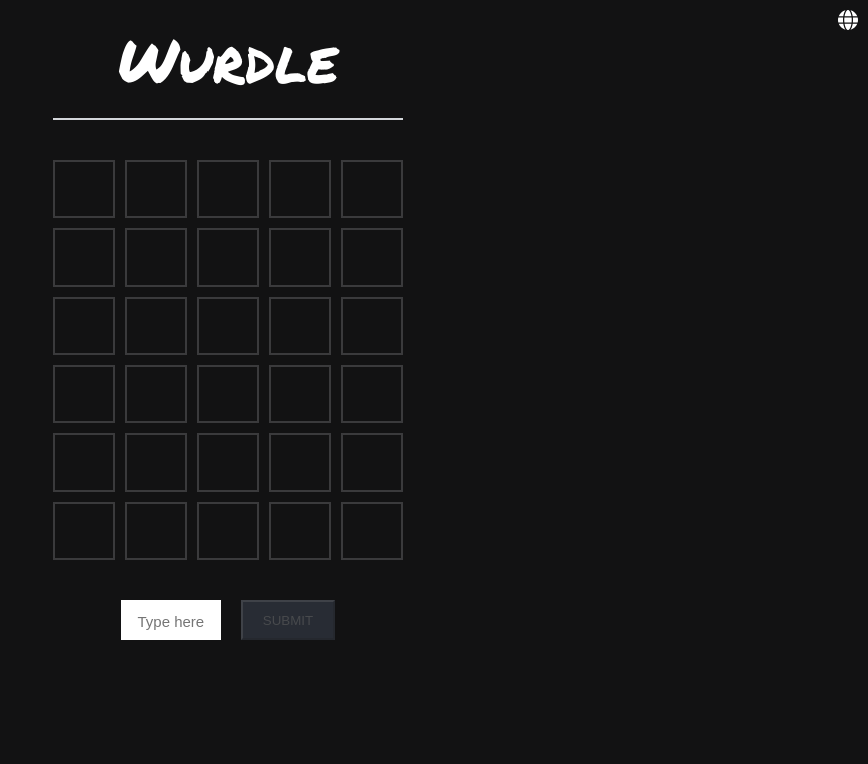
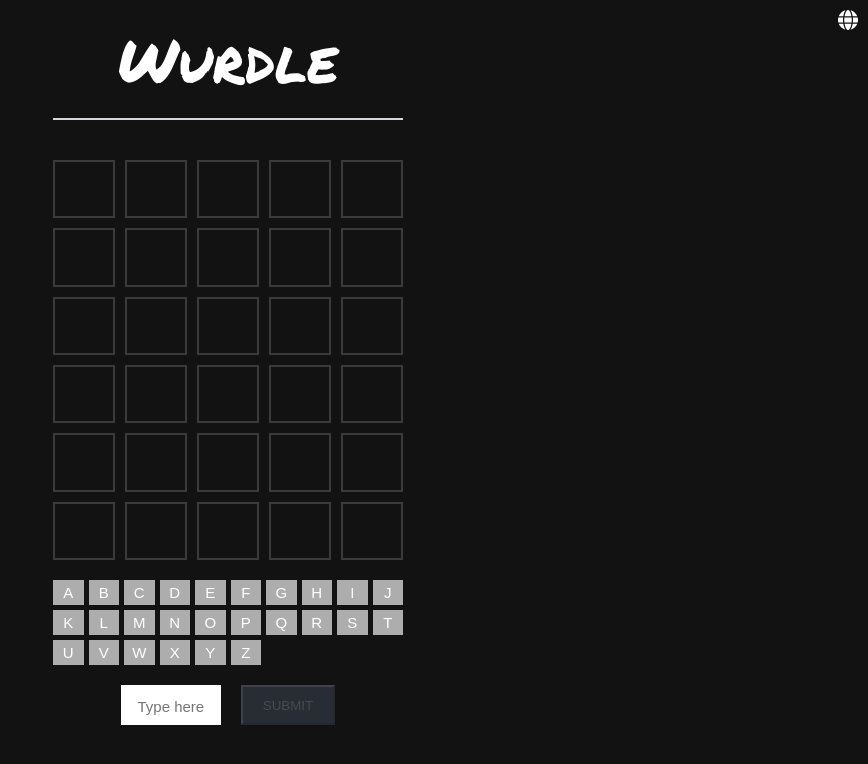
Before and after one commit to abwashere/wurdle, a React (Create React App) app: page / in a window 1280 px wide. Shown: the top 764 px of the page, without its empty margins (412-1280 px from the left). Built offline with nearby package versions, Linux system fonts and the light colour scheme.

Commit message:
feature: add keyboard component where wrong letters are shown

```diff
--- a/src/components/App.css
+++ b/src/components/App.css
@@ -22,7 +22,7 @@
 
 .App-board {
   font-family: Arial, Helvetica, sans-serif;
-  margin: 40px auto;
+  margin: 40px auto 20px;
   display: grid;
   grid-template-rows: repeat(6, 1fr);
   grid-gap: 10px;
--- a/src/components/App.tsx
+++ b/src/components/App.tsx
@@ -6,6 +6,7 @@ import EN_WORDS from "../data/en-words";
 
 import ResultModal from "./ResultModal";
 import LanguageSelect from "./LanguageSelect";
+import Keys from "./Keys";
 
 import "./App.css";
 
@@ -20,8 +21,6 @@ export const FR_LOCAL = "FR";
 export const EN_LOCAL = "EN";
 
 const emptyGrid = [1, 1, 1, 1, 1, 1].map(() => [
-  { letter: "", state: "", rotationDelay: 0 },
-  { letter: "", state: "", rotationDelay: 0 },
   { letter: "", state: "", rotationDelay: 0 },
   { letter: "", state: "", rotationDelay: 0 },
   { letter: "", state: "", rotationDelay: 0 },
@@ -108,17 +107,9 @@ function App() {
   const [hasWon, setHasWon] = React.useState<null | boolean>(null);
   const [isOpen, setIsOpen] = React.useState(false);
   const [wurdle, setWurdle] = React.useState("");
+  const [disabledLetters, setDisabledLetters] = React.useState<string[]>([]);
 
   const inputRef = React.useRef<HTMLInputElement>(null);
-
-  React.useEffect(() => {
-    const newWord =
-      locale === EN_LOCAL
-        ? EN_WORDS[Math.floor(Math.random() * EN_WORDS.length)]
-        : FR_WORDS[Math.floor(Math.random() * EN_WORDS.length)];
-
-    !wurdle && setWurdle(newWord);
-  }, []);
 
   const checkAnswer = (lettersArr: string[]): ILetter[] => {
     let statusArr = [];
@@ -163,12 +154,17 @@ function App() {
     return statusArr;
   };
 
-  const onlyAlphabet = (e: any) => {
+  const handleInput = (e: any) => {
+    const inputVal = e.target.value.toUpperCase();
     const keyCheck = /^[a-zA-Z]+$/; // only letters
-    const inputVal = e.target.value;
 
     if (inputRef.current) {
-      if (keyCheck.test(inputVal)) {
+      if (
+        keyCheck.test(inputVal) &&
+        !disabledLetters.includes(inputVal[inputVal.length - 1])
+      ) {
+        // Enable typing only alphabet letters
+        // and letters that are in the wurdle to discover
         inputRef.current.value = inputVal;
       } else {
         inputRef.current.value = inputVal.slice(0, -1);
@@ -183,18 +179,28 @@ function App() {
 
   const handleSubmit = (e: any) => {
     e.preventDefault();
+    const evaluatedLetters = checkAnswer(input.split(""));
 
+    // Add input in attempts list
     for (let i = 0; i <= 6; i++) {
       if (attemptsList[i].every((el) => el.letter === "")) {
         setAttemptsList((attemptsList) => {
           const newList = [...attemptsList];
-          const evaluatedLetters = checkAnswer(input.split(""));
           newList[i] = evaluatedLetters;
           return newList;
         });
         break;
       }
     }
+
+    // Add absent letters in disabled letters list
+    let wrongLetters = [];
+    for (let letter of input) {
+      if (!wurdle.match(letter)) {
+        wrongLetters.push(letter);
+      }
+    }
+    setDisabledLetters([...disabledLetters, ...wrongLetters]);
 
     setInput("");
   };
@@ -217,12 +223,22 @@ function App() {
       }, 2000);
     }
     if (hasWon !== true && attemptsList[5].every((el) => el.letter !== "")) {
+      // FIXME
       setTimeout(() => {
         setHasWon(false);
         setIsOpen(true);
       }, 2000);
     }
   }, [attemptsList, hasWon]);
+
+  React.useEffect(() => {
+    const newWord =
+      locale === EN_LOCAL
+        ? EN_WORDS[Math.floor(Math.random() * EN_WORDS.length)]
+        : FR_WORDS[Math.floor(Math.random() * EN_WORDS.length)];
+
+    !wurdle && setWurdle(newWord);
+  }, []);
 
   return (
     <div className="App">
@@ -239,6 +255,8 @@ function App() {
         ))}
       </div>
 
+      <Keys disabledKeys={disabledLetters} />
+
       <div className="App-form">
         <form onSubmit={handleSubmit}>
           <input
@@ -248,7 +266,7 @@ function App() {
             value={input}
             placeholder={locale === EN_LOCAL ? "Type here" : "Ecrivez ici"}
             maxLength={5}
-            onInput={onlyAlphabet} // prevent entering value of keys that are not letters
+            onInput={handleInput} // prevent entering value of keys that are not letters
             // oninput event occurs immediately after the value has changed, while onchange occurs after the content has been changed
           />
           <button onSubmit={handleSubmit} disabled={isDisabled}>
--- /dev/null
+++ b/src/components/Keys.tsx
@@ -0,0 +1,74 @@
+import React from "react";
+import styled from "styled-components";
+
+const KeysGrid = styled.div`
+  display: grid;
+  grid-template-columns: repeat(10, 1fr);
+  grid-gap: 5px;
+  width: 350px;
+  margin: 0px auto 20px;
+  text-align: center;
+  color: #fff;
+  font-family: Arial, Helvetica, sans-serif;
+  font-size: 15px;
+
+  .key {
+    height: 25px;
+    display: flex;
+    align-items: center;
+    justify-content: center;
+    background-color: #adadad;
+    &.disabled {
+      color: #484a4d;
+      background-color: #282c34;
+    }
+  }
+`;
+
+const Keys = ({ disabledKeys }: { disabledKeys: string[] }) => {
+  return (
+    <KeysGrid>
+      {[
+        "A",
+        "B",
+        "C",
+        "D",
+        "E",
+        "F",
+        "G",
+        "H",
+        "I",
+        "J",
+        "K",
+        "L",
+        "M",
+        "N",
+        "O",
+        "P",
+        "Q",
+        "R",
+        "S",
+        "T",
+        "U",
+        "V",
+        "W",
+        "X",
+        "Y",
+        "Z",
+      ].map((letter) => (
+        <div
+          key={letter}
+          className={
+            disabledKeys.find((key) => key.toUpperCase() === letter)
+              ? "disabled key"
+              : "key"
+          }
+        >
+          {letter}
+        </div>
+      ))}
+    </KeysGrid>
+  );
+};
+
+export default Keys;
```
